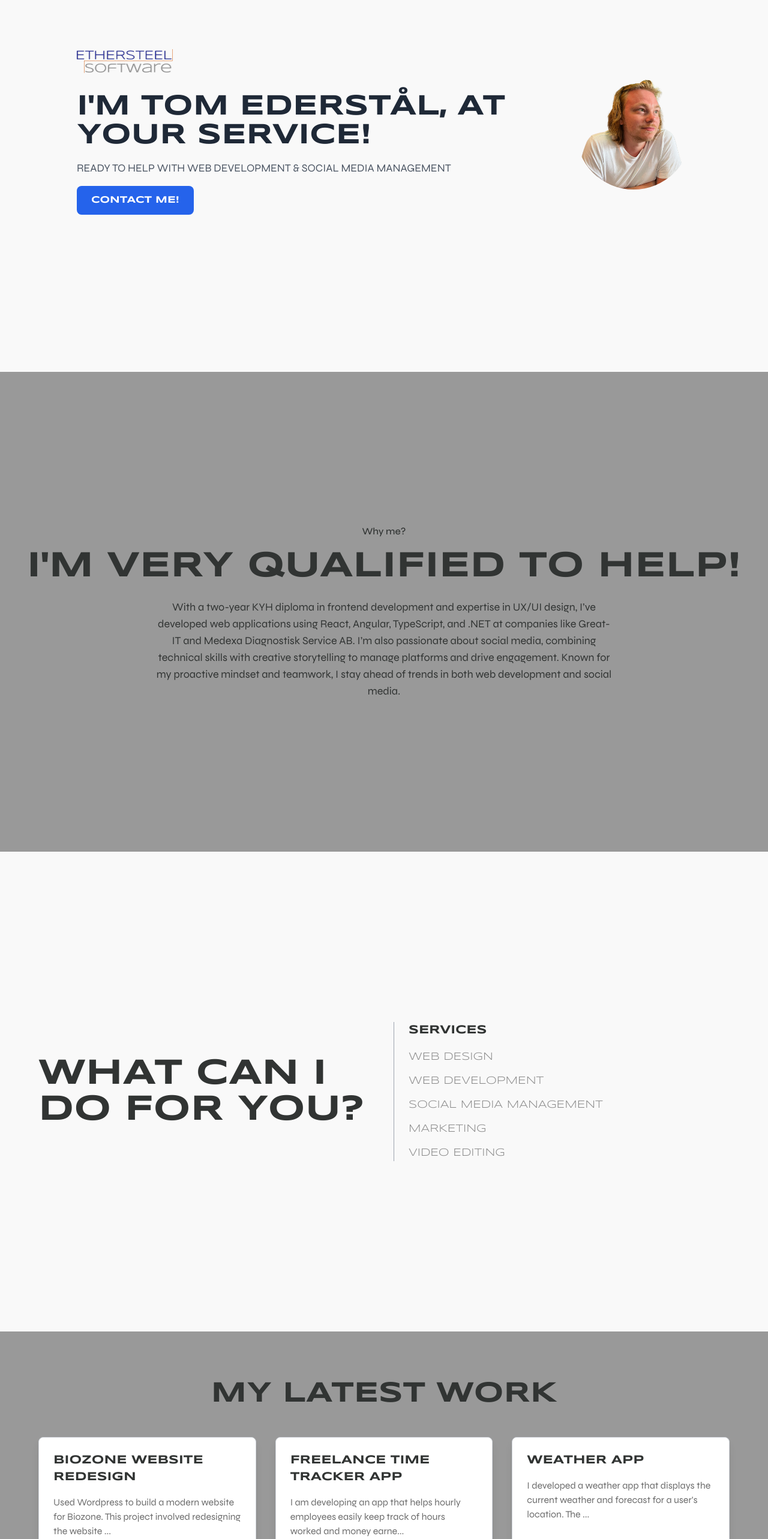
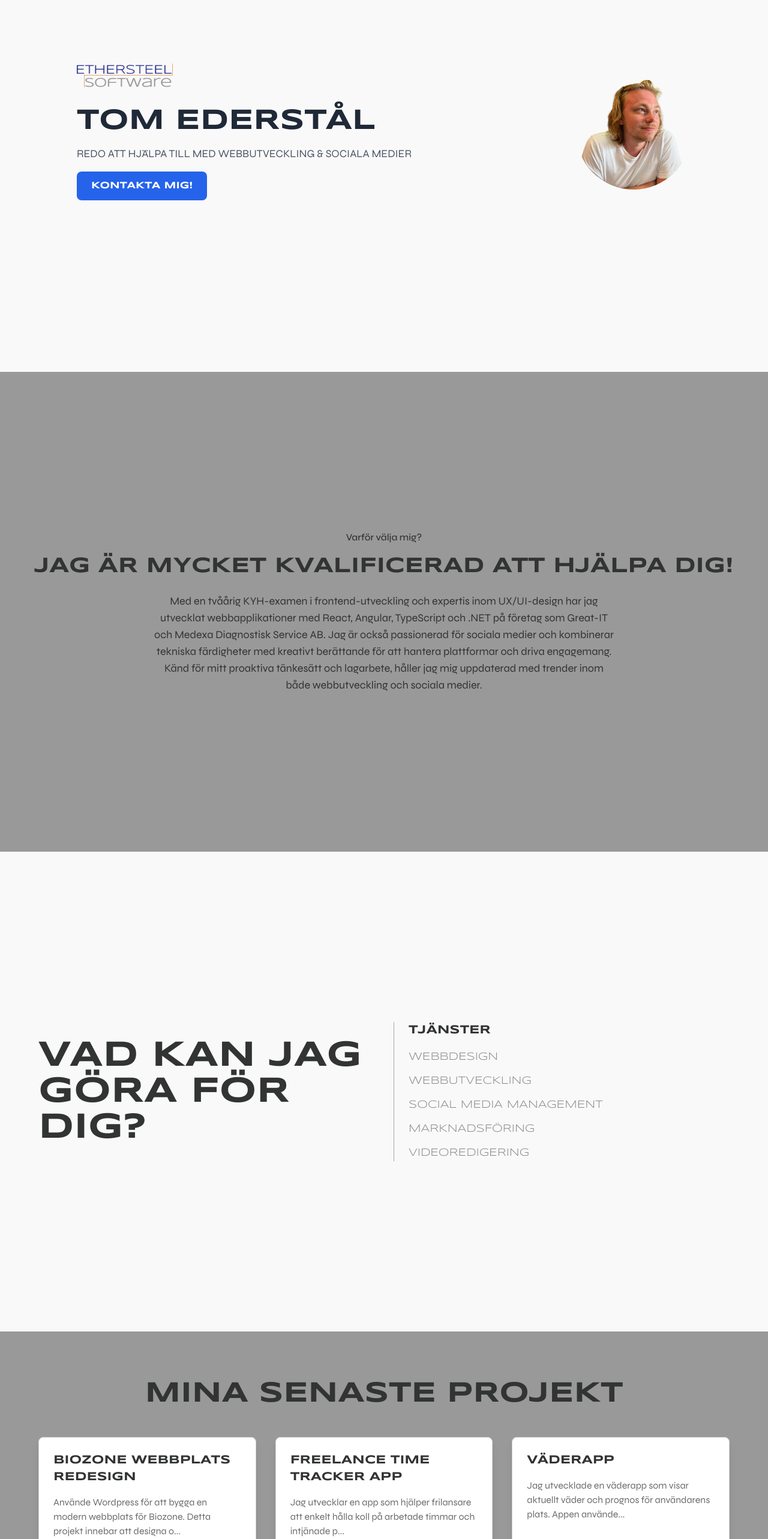
Before and after one commit to TomEder/MyPortfolio, a React (Create React App) app: page / in a window 1280 px wide. Shown: the part 180-2746 px from the top of the page at 60% size. Built offline with nearby package versions, Linux system fonts and the light colour scheme.

Commit message:
Translate website content to Swedish and update meta tags for improved SEO

```diff
--- a/public/index.html
+++ b/public/index.html
@@ -7,11 +7,37 @@
     <meta name="theme-color" content="#000000" />
     <meta
       name="description"
-      content="Web site created using create-react-app"
+      content="Tom Ederstål - Social Media Manager & Webbutvecklare i Stockholm och Åkersberga. Hjälper dig att växa på sociala medier."
+    />
+    <meta
+      name="keywords"
+      content="social media manager, Stockholm, Åkersberga, växa på sociala medier, web development, social media management"
     />
     <link rel="apple-touch-icon" href="%PUBLIC_URL%/logo192.png" />
     <link rel="manifest" href="%PUBLIC_URL%/manifest.json" />
     <title>Tom Ederstål | EtherSteel Software</title>
+
+    <!-- Strukturerad data -->
+    <script type="application/ld+json">
+      {
+        "@context": "https://schema.org",
+        "@type": "Person",
+        "name": "Tom Ederstål",
+        "jobTitle": "Social Media Manager",
+        "address": {
+          "@type": "PostalAddress",
+          "addressLocality": "Stockholm",
+          "addressRegion": "Stockholm",
+          "addressCountry": "SE"
+        },
+        "description": "Tom Ederstål - Social Media Manager i Stockholm och Åkersberga. Hjälper dig att växa på sociala medier.",
+        "url": "https://www.yourwebsite.com",
+        "sameAs": [
+          "https://www.linkedin.com/in/tomederstal",
+          "https://twitter.com/tomederstal"
+        ]
+      }
+    </script>
 
     <!-- Metricool script placed inside the <head> -->
     <script>
--- a/src/conponents/Container/container.jsx
+++ b/src/conponents/Container/container.jsx
@@ -5,19 +5,20 @@ const About = () => {
     <div className="w-screen h-screen bg-[#999999] flex items-center justify-center">
       <div className="text-center px-5">
         <p className="text-sm md:text-base font-medium text-[#313433] mb-4">
-          Why me?
+          Varför välja mig?
         </p>
-        <h1 className="text-3xl md:text-6xl font-extrabold text-[#313433] mb-6">
-          I'M VERY QUALIFIED TO HELP!
+        <h1 className="text-3xl md:text-4xl font-extrabold text-[#313433] mb-6">
+          JAG ÄR MYCKET KVALIFICERAD ATT HJÄLPA DIG!
         </h1>
         <p className="text-sm md:text-lg mx-auto max-w-3xl text-[#313433] leading-relaxed">
-          With a two-year KYH diploma in frontend development and expertise in
-          UX/UI design, I’ve developed web applications using React, Angular,
-          TypeScript, and .NET at companies like Great-IT and Medexa Diagnostisk
-          Service AB. I’m also passionate about social media, combining
-          technical skills with creative storytelling to manage platforms and
-          drive engagement. Known for my proactive mindset and teamwork, I stay
-          ahead of trends in both web development and social media.
+          Med en tvåårig KYH-examen i frontend-utveckling och expertis inom
+          UX/UI-design har jag utvecklat webbapplikationer med React, Angular,
+          TypeScript och .NET på företag som Great-IT och Medexa Diagnostisk
+          Service AB. Jag är också passionerad för sociala medier och kombinerar
+          tekniska färdigheter med kreativt berättande för att hantera
+          plattformar och driva engagemang. Känd för mitt proaktiva tänkesätt
+          och lagarbete, håller jag mig uppdaterad med trender inom både
+          webbutveckling och sociala medier.
         </p>
       </div>
     </div>
--- a/src/conponents/Footer/footer.jsx
+++ b/src/conponents/Footer/footer.jsx
@@ -8,15 +8,20 @@ const Footer = () => {
       <div className="container mx-auto flex flex-col md:flex-row items-center justify-between">
         <div className="text-center md:text-left mb-4 md:mb-0">
           <div className="flex flex-col items-center">
-            <img src={Logo} alt="Logo" className="w-[300px] md:w-[600px]" />
+            <img
+              src={Logo}
+              alt="EtherSteel Software Logo"
+              className="w-[300px] md:w-[600px]"
+            />
             <img
               src={Name}
-              alt="Name"
+              alt="Tom Ederstål"
               className="w-[150px] md:w-[220px] md:ml-64 mb-2"
             />
           </div>
           <p className="text-sm">
-            Freelance Web Developer, Social Media Manager | Stockholm, Sweden
+            Frilansande Webbutvecklare, Social Media Manager | Stockholm,
+            Sverige
           </p>
         </div>
         <div className="grid grid-cols-3 gap-3 text-center md:text-left">
@@ -24,7 +29,7 @@ const Footer = () => {
             href="mailto:tom@ethersteelsoft.com"
             className="text-[#313433] text-sm hover:text-[#007bff] transition-colors"
           >
-            EMAIL ME
+            MEJLA MIG
           </a>
           <a
             href="https://www.linkedin.com/in/tom-ederst%C3%A5l-5b3b99101/"
@@ -62,7 +67,8 @@ const Footer = () => {
       </div>
       <div className="text-center mt-6 text-sm">
         <p>
-          &copy; {new Date().getFullYear()} Tom Ederstål. All Rights Reserved.
+          &copy; {new Date().getFullYear()} Tom Ederstål. Alla rättigheter
+          förbehållna.
         </p>
       </div>
     </footer>
--- a/src/conponents/Landing/Landing.jsx
+++ b/src/conponents/Landing/Landing.jsx
@@ -1,7 +1,7 @@
 import React from "react";
 import "./Landing.css"; // Custom CSS if needed
 import Logo from "../../Images/Logo.png";
-import Jag4 from "../../Images/Jag4.png";
+import Jag6 from "../../Images/Jag6.png";
 import { Link } from "react-scroll";
 
 const Landing = () => {
@@ -9,12 +9,16 @@ const Landing = () => {
     <div className="h-screen bg-[#f9f9f9] flex flex-col items-center justify-center md:flex-row md:justify-between px-6 md:px-16 lg:px-32 space-y-6 md:space-y-0">
       {/* Left Section: Text and Logo */}
       <div className="flex flex-col items-center md:items-start justify-center text-center md:text-left space-y-4">
-        <img src={Logo} alt="Logo" className="w-32 md:w-40 mb-4" />
+        <img
+          src={Logo}
+          alt="EtherSteel Software Logo"
+          className="w-32 md:w-40 mb-4"
+        />
         <h2 className="text-3xl md:text-5xl font-extrabold text-gray-800 leading-tight">
-          I'M TOM EDERSTÅL, AT YOUR SERVICE!
+          TOM EDERSTÅL
         </h2>
         <p className="text-base md:text-lg text-gray-600">
-          READY TO HELP WITH WEB DEVELOPMENT & SOCIAL MEDIA MANAGEMENT
+          REDO ATT HJÄLPA TILL MED WEBBUTVECKLING & SOCIALA MEDIER
         </p>
         <button className="mt-4 px-6 py-3 bg-blue-600 text-white rounded-lg font-semibold hover:bg-blue-700 transition">
           <Link
@@ -24,7 +28,7 @@ const Landing = () => {
             offset={-70}
             duration={500}
           >
-            CONTACT ME!
+            KONTAKTA MIG!
           </Link>
         </button>
       </div>
@@ -32,7 +36,7 @@ const Landing = () => {
       {/* Right Section: Image */}
       <div className="flex-shrink-0">
         <img
-          src={Jag4}
+          src={Jag6}
           alt="Tom Ederstål"
           className="w-28 h-28 md:w-40 md:h-40 lg:w-48 lg:h-48 rounded-full object-cover"
         />
--- a/src/conponents/Projects/projects.jsx
+++ b/src/conponents/Projects/projects.jsx
@@ -5,24 +5,24 @@ import WeatherApp from "../../Images/WeatherApp.png";
 
 const projectData = [
   {
-    title: "BIOZONE WEBSITE REDESIGN",
+    title: "BIOZONE WEBBPLATS REDESIGN",
     image: BiozoneImg,
     description:
-      "Used Wordpress to build a modern website for Biozone. This project involved redesigning the website to improve user experience and SEO.",
+      "Använde Wordpress för att bygga en modern webbplats för Biozone. Detta projekt innebar att designa om webbplatsen för att förbättra användarupplevelsen och SEO.",
     tech: ["Wordpress", "JavaScript", "SEO"],
   },
   {
     title: "FREELANCE TIME TRACKER APP",
     image: FTTLanding,
     description:
-      "I am developing an app that helps hourly employees easily keep track of hours worked and money earned for different projects. The user creates a project, sets an hourly rate, and starts a timer for each work session. When the timer is stopped, the app automatically calculates the earnings and adds it to the total for the billing period.",
+      "Jag utvecklar en app som hjälper frilansare att enkelt hålla koll på arbetade timmar och intjänade pengar för olika projekt. Användaren skapar ett projekt, ställer in en timtaxa och startar en timer för varje arbetspass. När timern stoppas beräknar appen automatiskt intäkterna och lägger till dem till totalen för faktureringsperioden.",
     tech: ["React", "Tailwind CSS", "Firebase"],
   },
   {
-    title: "WEATHER APP",
+    title: "VÄDERAPP",
     image: WeatherApp,
     description:
-      "I developed a weather app that displays the current weather and forecast for a user's location. The app uses the OpenWeatherMap API to fetch weather data and displays it in a clean, user-friendly interface.",
+      "Jag utvecklade en väderapp som visar aktuellt väder och prognos för användarens plats. Appen använder OpenWeatherMap API för att hämta väderdata och visar det i ett rent, användarvänligt gränssnitt.",
     tech: ["React", "OpenWeatherMap API", "Tailwind CSS"],
   },
 ];
@@ -37,7 +37,7 @@ const Projects = () => {
   return (
     <div className="w-screen min-h-screen bg-[#999999] flex flex-col items-center px-10 py-20">
       <h1 className="text-4xl md:text-5xl font-extrabold text-[#313433] mb-12 text-center">
-        MY LATEST WORK
+        MINA SENASTE PROJEKT
       </h1>
       <div className="grid grid-cols-1 md:grid-cols-2 lg:grid-cols-3 gap-8 w-full max-w-6xl">
         {projectData.map((project, index) => (
@@ -71,7 +71,7 @@ const Projects = () => {
             <img
               className="m-auto max-h-96 rounded-lg shadow-lg"
               src={selectedProject.image}
-              alt="Project"
+              alt={selectedProject.title}
             />
             {selectedProject.tech && (
               <div className="flex flex-wrap mt-4">
@@ -90,7 +90,7 @@ const Projects = () => {
               onClick={handleCloseModal}
               className="mt-6 bg-[#313433] text-white px-4 py-2 rounded hover:bg-gray-800 transition"
             >
-              Close
+              Stäng
             </button>
           </div>
         </div>
--- a/src/conponents/Services/Services.jsx
+++ b/src/conponents/Services/Services.jsx
@@ -3,26 +3,23 @@ import React from "react";
 const Services = () => {
   return (
     <div className="w-screen min-h-screen bg-[#f9f9f9] flex items-center justify-center px-6 md:px-10 py-10">
-      {/* Responsive Grid Layout */}
       <div className="grid grid-cols-1 md:grid-cols-2 w-full max-w-6xl items-center gap-8">
-        {/* Left Section (Title) */}
         <div className="text-center md:text-left">
           <h1 className="text-3xl sm:text-4xl md:text-6xl font-extrabold text-[#313433] leading-tight">
-            WHAT CAN I DO FOR YOU?
+            VAD KAN JAG GÖRA FÖR DIG?
           </h1>
         </div>
 
-        {/* Right Section (Services List) */}
         <div className="flex flex-col items-center md:items-start justify-center border-t md:border-t-0 md:border-l border-gray-400 pt-6 md:pt-0 md:pl-6">
           <h2 className="text-lg sm:text-xl font-bold text-[#313433] mb-4">
-            SERVICES
+            TJÄNSTER
           </h2>
           <ul className="space-y-3 text-base sm:text-lg text-[#8A8A8A] text-center md:text-left">
-            <li>WEB DESIGN</li>
-            <li>WEB DEVELOPMENT</li>
+            <li>WEBBDESIGN</li>
+            <li>WEBBUTVECKLING</li>
             <li>SOCIAL MEDIA MANAGEMENT</li>
-            <li>MARKETING</li>
-            <li>VIDEO EDITING</li>
+            <li>MARKNADSFÖRING</li>
+            <li>VIDEOREDIGERING</li>
           </ul>
         </div>
       </div>
```
Also changed, not shown: src/conponents/Contact/Contact.jsx (+15 -15 lines), src/conponents/Testimonials/Testimonials.jsx (+6 -6 lines), src/Images/Jag4.png (deleted), src/Images/Jag6.png (added).
